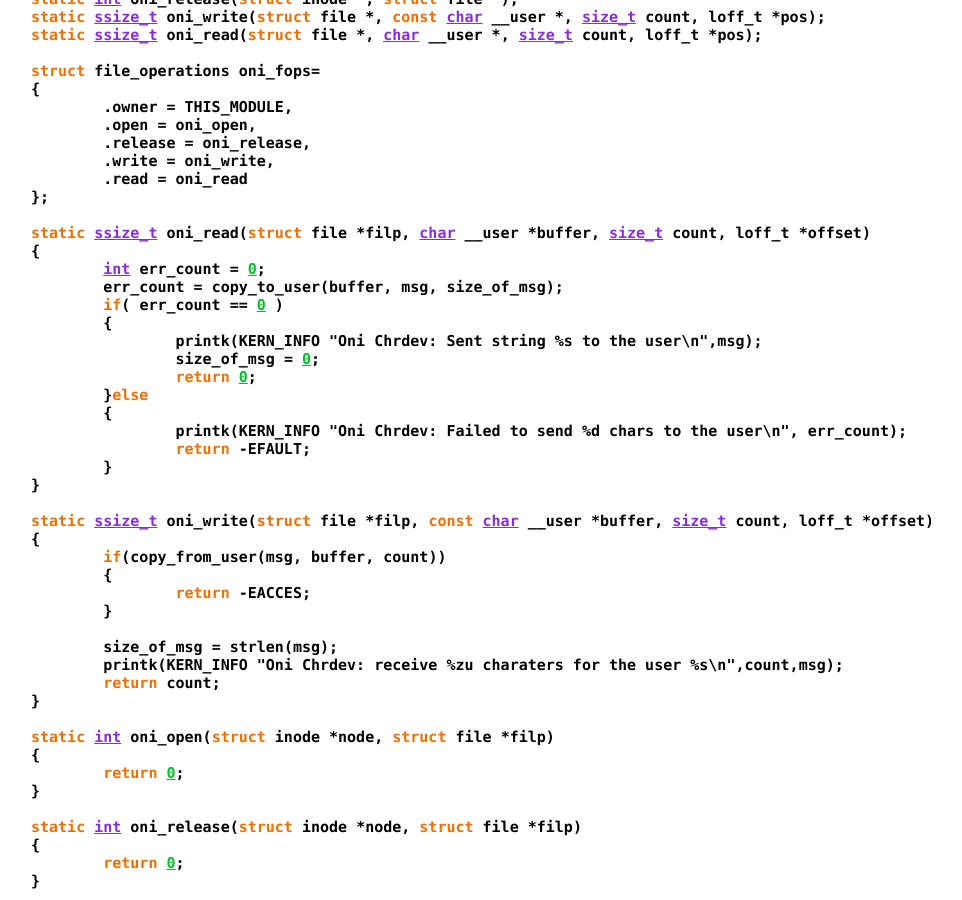
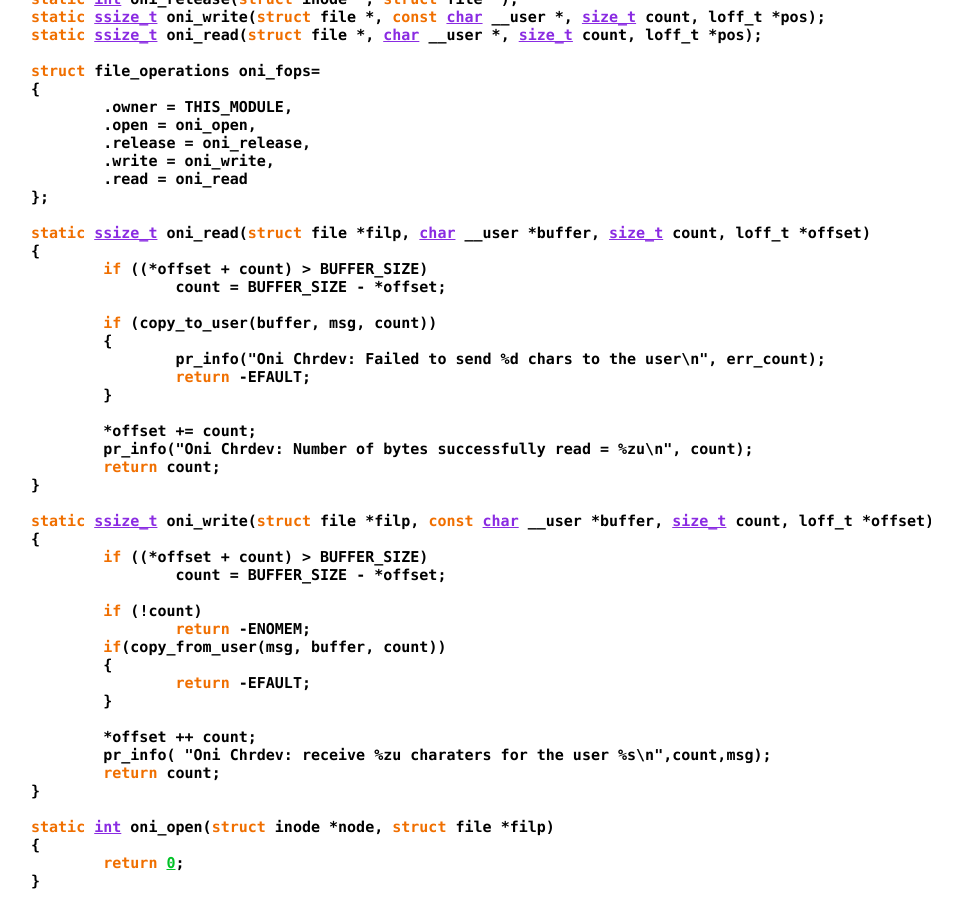
Before and after one commit to ita93/ita93.github.io, a Jekyll site: the page built from _posts/2017-12-18-character-device.md, in a window 1280 px wide and 900 px high, scrolled down 13159 px. Shown: the whole window, without its empty margins (159-1121 px from the left). Built offline with Jekyll 4.4.1, drawn with Linux system fonts in a browser that asks for light colours; nearby versions of some CDN libraries; comment, search, counter and statistics services are not loaded; some of the changed text lies outside the part shown.

Commit message:
Character Device: - Update *offset after read/write device file. - Use pr_info instead of printk

```diff
--- a/_posts/2017-12-18-character-device.md
+++ b/_posts/2017-12-18-character-device.md
@@ -389,7 +389,7 @@ if (IS_ERR(oni_device))
 Bằng đoạn code này, kernel sẽ tạo ra file /dev/oni_chrdev, và các user-app có thể giao tiếp với device thông qua file này.
 Đến đây chúng ta hoàn thành hàm init rồi hí hí.
 {% highlight c %}
-	printk(KERN_INFO "Initialized device driver");
+	pr_info( "Initialized device driver");
 	return 0;
 {% endhighlight %}
 
@@ -453,12 +453,12 @@ static ssize_t oni_read(struct file *filp, char __user *buffer, size_t count, lo
 	err_count = copy_to_user(buffer, msg, size_of_msg);
 	if( err_count == 0 )
 	{
-		printk(KERN_INFO "Oni Chrdev: Sent %lu chars to the user\n", size_of_msg);
+		pr_info( "Oni Chrdev: Sent %lu chars to the user\n", size_of_msg);
 		size_of_msg = 0;
 		return 0;
 	}else
 	{
-		printk(KERN_INFO "Oni Chrdev: Failed to send %d chars to the user\n", err_count);
+		pr_info( "Oni Chrdev: Failed to send %d chars to the user\n", err_count);
 		return -EFAULT;
 	}
 }
@@ -478,7 +478,7 @@ static ssize_t oni_write(struct file *filp, const char __user *buffer, size_t co
 	}
 
 	size_of_msg = strlen(msg);
-	printk(KERN_INFO "Oni Chrdev: receive %zu charaters for the user: %s\n",count,msg);
+	pr_info( "Oni Chrdev: receive %zu charaters for the user: %s\n",count,msg);
 	return count;
 }
 {% endhighlight %}
@@ -524,29 +524,34 @@ struct file_operations oni_fops=
 
 static ssize_t oni_read(struct file *filp, char __user *buffer, size_t count, loff_t *offset)
 {
-	int err_count = 0;
-	err_count = copy_to_user(buffer, msg, size_of_msg);
-	if( err_count == 0 )
+	if ((*offset + count) > BUFFER_SIZE)
+		count = BUFFER_SIZE - *offset;
+
+	if (copy_to_user(buffer, msg, count))
 	{
-		printk(KERN_INFO "Oni Chrdev: Sent string %s to the user\n",msg);
-		size_of_msg = 0;
-		return 0;
-	}else
-	{
-		printk(KERN_INFO "Oni Chrdev: Failed to send %d chars to the user\n", err_count);
+		pr_info("Oni Chrdev: Failed to send %d chars to the user\n", err_count);
 		return -EFAULT;
 	}
+
+	*offset += count;
+	pr_info("Oni Chrdev: Number of bytes successfully read = %zu\n", count);
+	return count;
 }
 
 static ssize_t oni_write(struct file *filp, const char __user *buffer, size_t count, loff_t *offset)
 {
+	if ((*offset + count) > BUFFER_SIZE)
+		count = BUFFER_SIZE - *offset;
+
+	if (!count)
+		return -ENOMEM;
 	if(copy_from_user(msg, buffer, count))
 	{
-		return -EACCES;
+		return -EFAULT;
 	}
 
-	size_of_msg = strlen(msg);
-	printk(KERN_INFO "Oni Chrdev: receive %zu charaters for the user %s\n",count,msg);
+	*offset ++ count;
+	pr_info( "Oni Chrdev: receive %zu charaters for the user %s\n",count,msg);
 	return count;
 }
 
```
